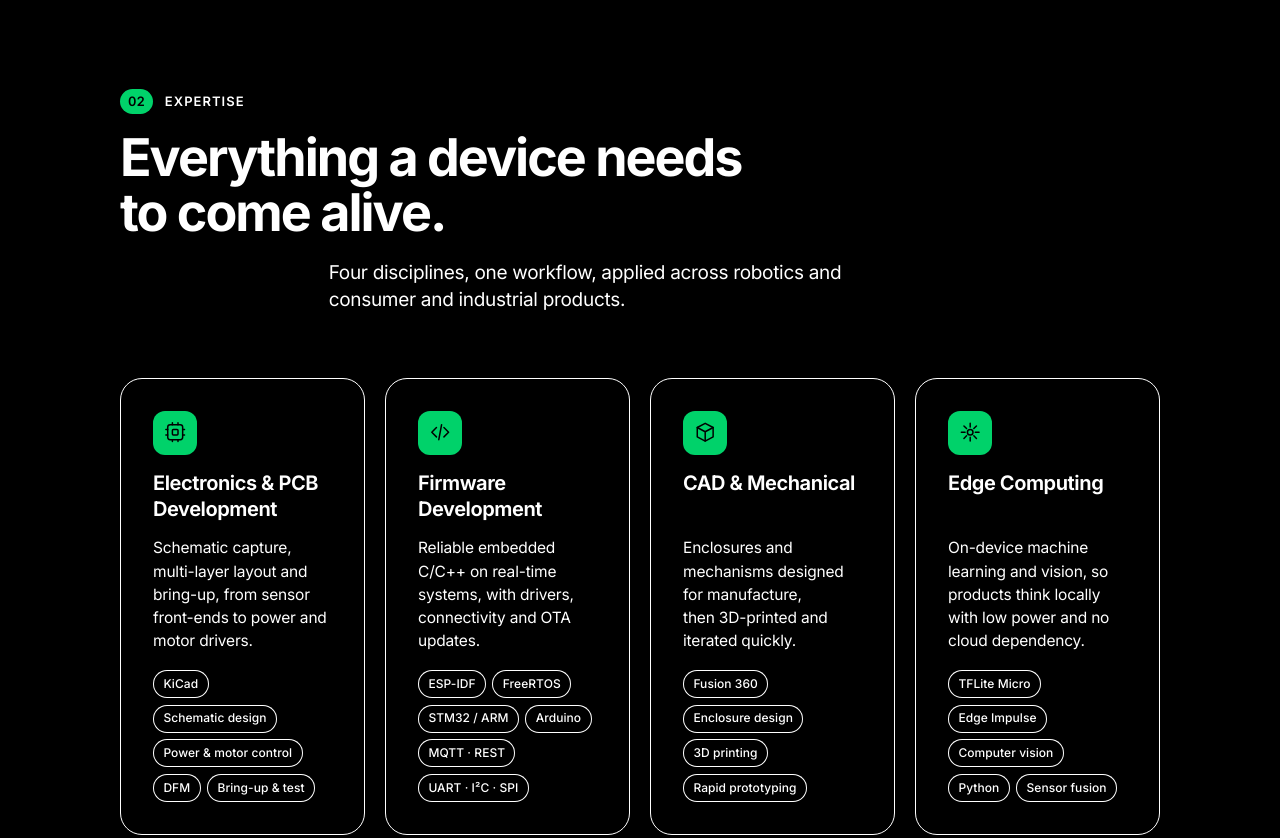
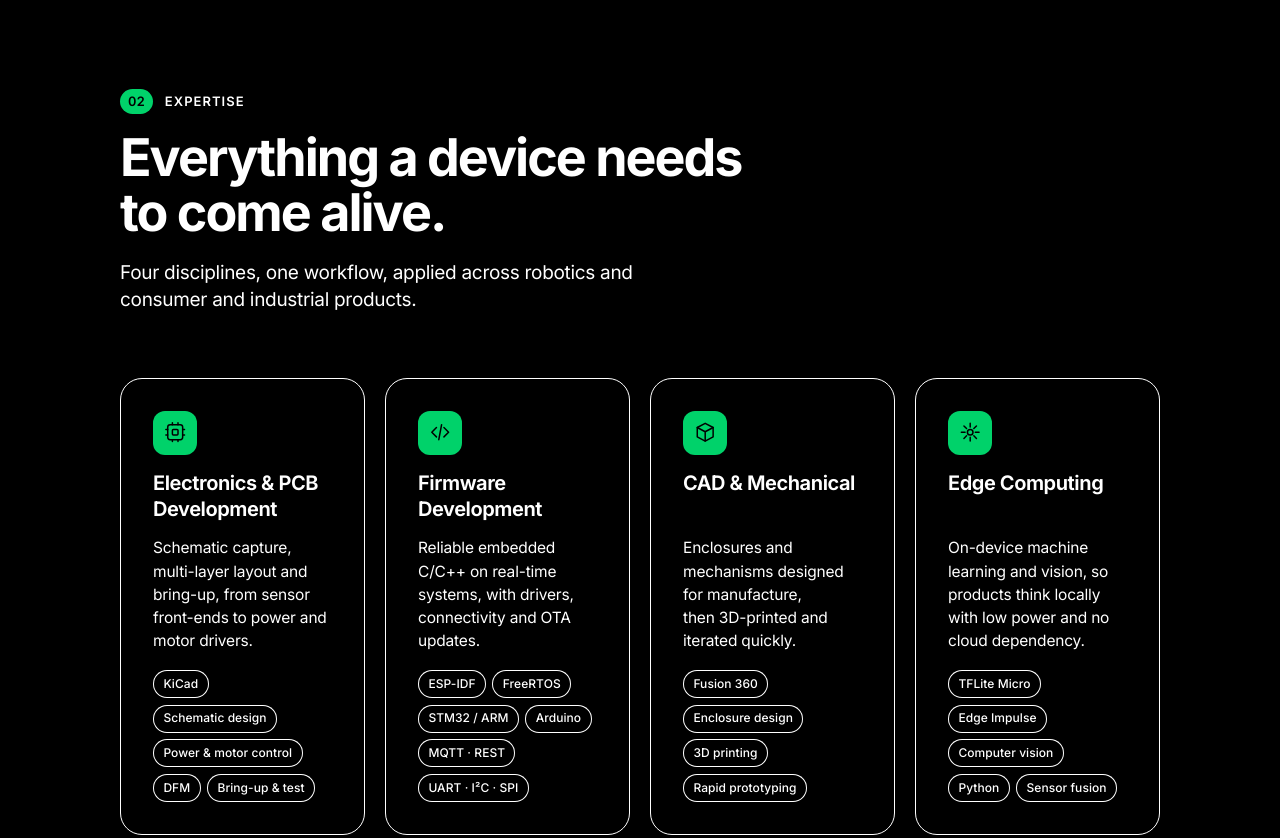
Before and after one commit to Asongnabrilan-nso/portfolio, a plain HTML site: page index.html in a window 1280 px wide. Shown: the part 2280-3118 px from the top of the page. Drawn offline with Linux system fonts and the light colour scheme; no server answers.

Commit message:
Rewrite README as a site guide; fix section summary alignment
- README: live/admin links, file map, admin editor walkthrough, editing
  text and assets on GitHub, contact form, local workflow, design system,
  troubleshooting and security notes
- Left-align section summaries under their headings
- Remove accidentally committed .preview test file; add .gitignore

Co-Authored-By: Claude Opus 5.5 <noreply@anthropic.com>

```diff
--- a/css/style.css
+++ b/css/style.css
@@ -1334,3 +1334,4 @@ p { hanging-punctuation: first; }
   .contact-list li { grid-template-columns: 1fr; gap: .2rem; }
   .facts { grid-template-columns: 1fr 1fr; }
 }
+.section-head .section-lead, .section-head .title, .section-head .eyebrow { justify-self: start; margin-left: 0; }
```
Also changed, not shown: .preview/h.html (deleted), 2 other files.
